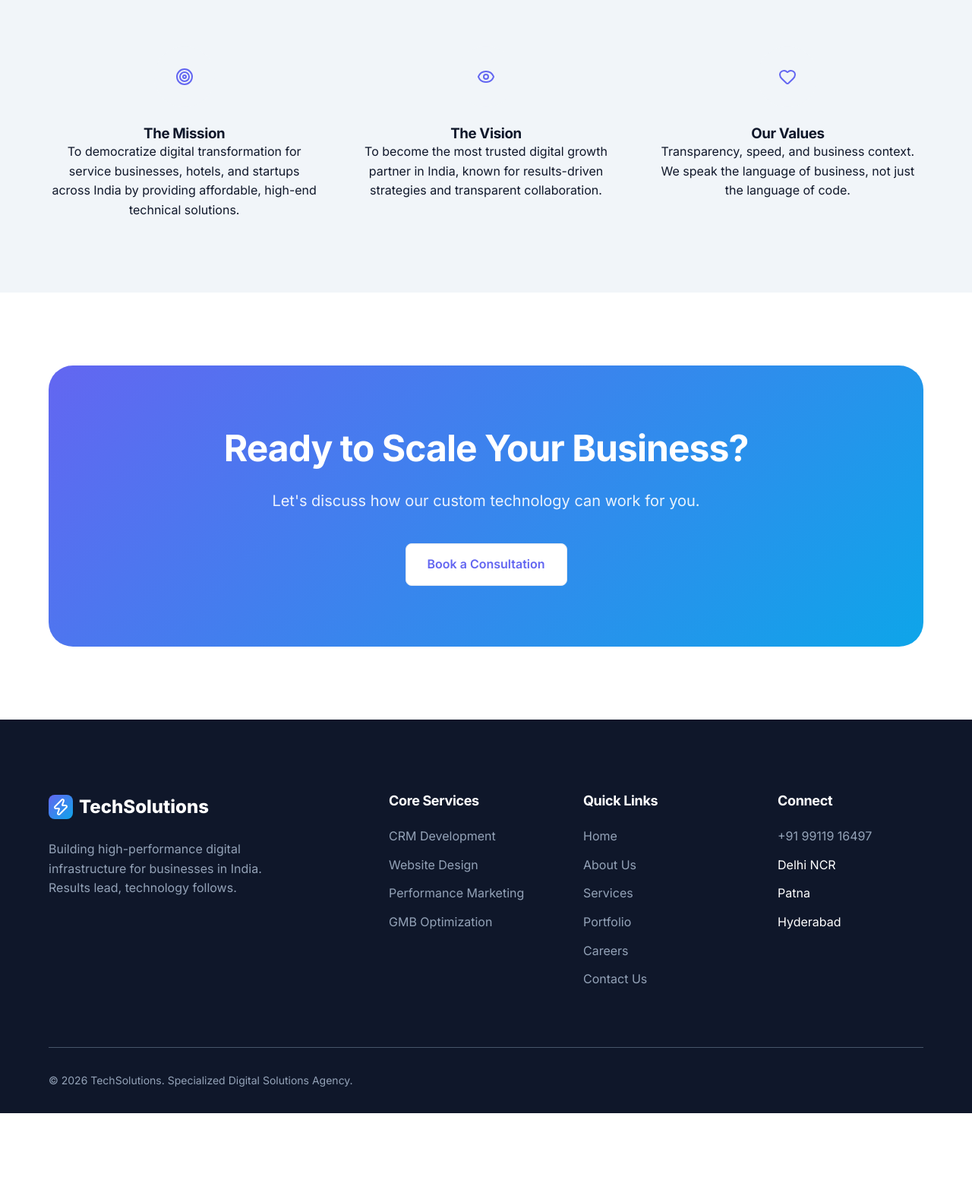
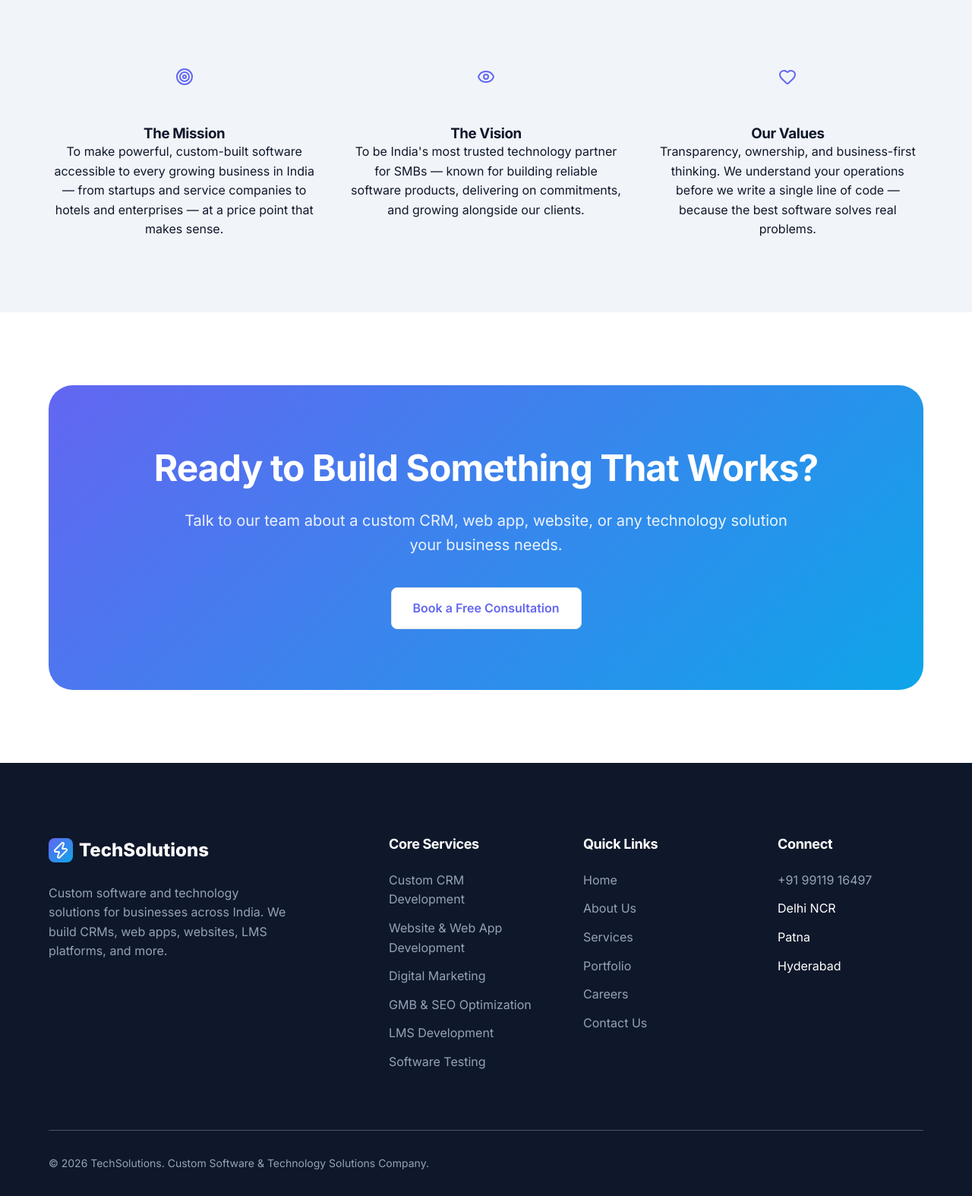
Before and after one commit to amiteshjha01/Tech-Solutions, a plain HTML site: page about.html in a window 1280 px wide. Shown: the part 1165-2739 px from the top of the page at 76% size. Before the commit the page ends 2630 px from the top, so only its background shows below. Drawn offline with nearby package versions, Linux system fonts and the light colour scheme.

Commit message:
updated the content and services

```diff
--- a/about.html
+++ b/about.html
@@ -3,8 +3,8 @@
 <head>
     <meta charset="UTF-8">
     <meta name="viewport" content="width=device-width, initial-scale=1.0">
-    <meta name="description" content="Learn more about TechSolutions, your trusted digital growth partner. We bridge the gap between technology and business growth for SMBs in Delhi NCR, Patna, and Hyderabad.">
-    <title>About Us | TechSolutions Digital growth partner</title>
+    <meta name="description" content="TechSolutions is a software & technology company based in Delhi NCR, Patna, and Hyderabad. We build custom CRM, web apps, websites, LMS, and provide digital marketing & SEO services for SMBs across India.">
+    <title>About Us | TechSolutions – Custom Software & Technology Company in India</title>
     <script src="https://unpkg.com/lucide@latest"></script>
     <link rel="stylesheet" href="style.css">
 </head>
@@ -37,26 +37,26 @@
             <div class="container">
                 <div class="section-title">
                     <span class="badge">Our Story</span>
-                    <h1>Bridging the Gap Between <span class="text-gradient">Tech & Growth</span></h1>
-                    <p>At TechSolutions, we believe that high-end technology shouldn't just be for big corporations. We are on a mission to empower Indian SMBs with the same digital tools that drive global giants.</p>
+                    <h1>Custom Software & Technology <span class="text-gradient">Built for Indian Businesses</span></h1>
+                    <p>At TechSolutions, we build the software that runs your business. From our own customizable CRM to full-scale web apps and LMS platforms, we give Indian SMBs access to enterprise-grade technology — without the enterprise price tag.</p>
                 </div>
 
                 <div class="about-grid">
                     <div class="about-img">
-                        <img src="./assets/team-collab.png" alt="TechSolutions Team" style="border-radius: 2rem;">
+                        <img src="./assets/team-collab.png" alt="TechSolutions software development team working on custom CRM and web applications" style="border-radius: 2rem;">
                     </div>
                     <div class="about-content">
-                        <h2>Focused on Your <span class="text-gradient">Bottom Line</span></h2>
-                        <p>Founded in 2023, TechSolutions started with a simple observation: most small to mid-sized businesses in India have great products but lack the digital infrastructure to scale.</p>
-                        <p>We don't just "build websites." We build <strong>revenue engines</strong>. Whether it's a custom CRM for a sales team in Delhi NCR or a booking system for a hotel in Patna, our focus is always on ROI.</p>
+                        <h2>Software That Solves <span class="text-gradient">Real Business Problems</span></h2>
+                        <p>Founded in 2023, TechSolutions was built on a clear observation: most small and mid-sized businesses in India have strong products and services, but lack the right technology infrastructure to operate efficiently and scale.</p>
+                        <p>We are a services-based technology company. Our core offering is our own customizable CRM platform, alongside custom websites, web applications, learning management systems (LMS), software testing, and digital marketing — all designed and delivered in-house.</p>
                         <div class="stats-grid">
                             <div class="stat-item">
                                 <h4>150+</h4>
-                                <p>Projects Finished</p>
+                                <p>Projects Delivered</p>
                             </div>
                             <div class="stat-item">
                                 <h4>98%</h4>
-                                <p>Client Retention</p>
+                                <p>Client Retention Rate</p>
                             </div>
                         </div>
                     </div>
@@ -73,17 +73,17 @@
                     <div class="why-card">
                         <div class="why-icon"><i data-lucide="target"></i></div>
                         <h3>The Mission</h3>
-                        <p>To democratize digital transformation for service businesses, hotels, and startups across India by providing affordable, high-end technical solutions.</p>
+                        <p>To make powerful, custom-built software accessible to every growing business in India — from startups and service companies to hotels and enterprises — at a price point that makes sense.</p>
                     </div>
                     <div class="why-card">
                         <div class="why-icon"><i data-lucide="eye"></i></div>
                         <h3>The Vision</h3>
-                        <p>To become the most trusted digital growth partner in India, known for results-driven strategies and transparent collaboration.</p>
+                        <p>To be India's most trusted technology partner for SMBs — known for building reliable software products, delivering on commitments, and growing alongside our clients.</p>
                     </div>
                     <div class="why-card">
                         <div class="why-icon"><i data-lucide="heart"></i></div>
                         <h3>Our Values</h3>
-                        <p>Transparency, speed, and business context. We speak the language of business, not just the language of code.</p>
+                        <p>Transparency, ownership, and business-first thinking. We understand your operations before we write a single line of code — because the best software solves real problems.</p>
                     </div>
                 </div>
             </div>
@@ -92,9 +92,9 @@
         <section class="cta-section">
             <div class="container">
                 <div class="cta-box">
-                    <h2>Ready to Scale Your Business?</h2>
-                    <p>Let's discuss how our custom technology can work for you.</p>
-                    <a href="contact.html" class="btn btn-secondary">Book a Consultation</a>
+                    <h2>Ready to Build Something That Works?</h2>
+                    <p>Talk to our team about a custom CRM, web app, website, or any technology solution your business needs.</p>
+                    <a href="contact.html" class="btn btn-secondary">Book a Free Consultation</a>
                 </div>
             </div>
         </section>
@@ -108,15 +108,17 @@
                         <div class="logo-icon"><i data-lucide="zap" size="20"></i></div>
                         TechSolutions
                     </a>
-                    <p>Building high-performance digital infrastructure for businesses in India. Results lead, technology follows.</p>
+                    <p>Custom software and technology solutions for businesses across India. We build CRMs, web apps, websites, LMS platforms, and more.</p>
                 </div>
                 <div class="footer-links">
                     <h4>Core Services</h4>
                     <ul>
-                        <li><a href="service-crm.html">CRM Development</a></li>
-                        <li><a href="service-web.html">Website Design</a></li>
-                        <li><a href="service-marketing.html">Performance Marketing</a></li>
-                        <li><a href="service-gmb.html">GMB Optimization</a></li>
+                        <li><a href="service-crm.html">Custom CRM Development</a></li>
+                        <li><a href="service-web.html">Website & Web App Development</a></li>
+                        <li><a href="service-marketing.html">Digital Marketing</a></li>
+                        <li><a href="service-gmb.html">GMB & SEO Optimization</a></li>
+                        <li><a href="service-lms.html">LMS Development</a></li>
+                        <li><a href="service-testing.html">Software Testing</a></li>
                     </ul>
                 </div>
                 <div class="footer-links">
@@ -141,7 +143,7 @@
                 </div>
             </div>
             <div class="footer-bottom">
-                <p>&copy; 2026 TechSolutions. Specialized Digital Solutions Agency.</p>
+                <p>&copy; 2026 TechSolutions. Custom Software & Technology Solutions Company.</p>
                 <div class="socials" style="display: flex; gap: 1rem;">
                     <a href="#"><i data-lucide="linkedin" size="18"></i></a>
                     <a href="#"><i data-lucide="twitter" size="18"></i></a>
```
